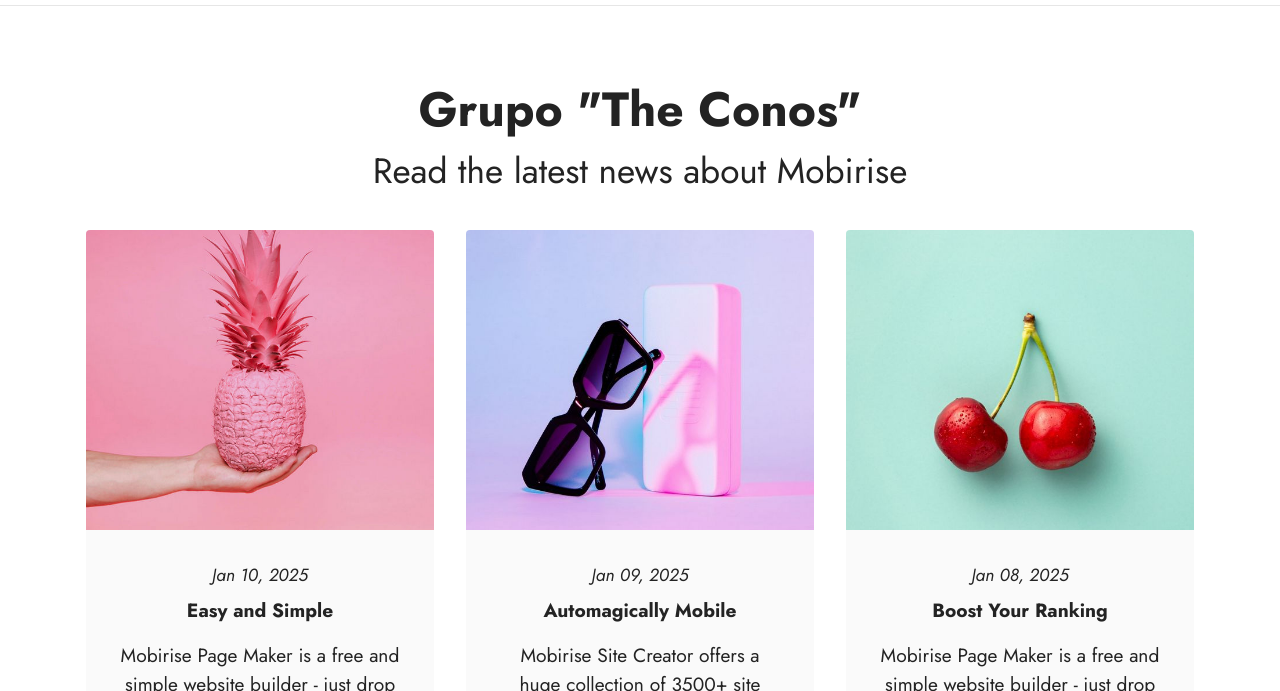
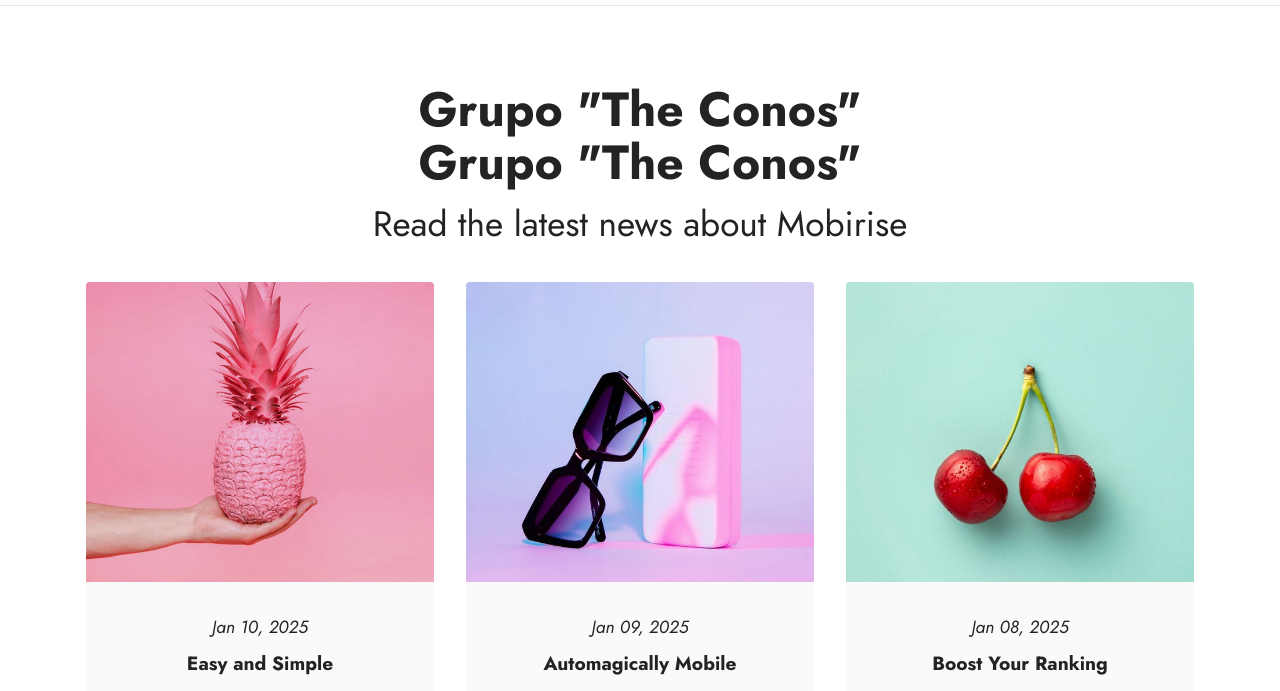
Before and after one commit to FranLeo98/HIA_2022_Experiencia-de-Usuario, a plain HTML site: page inicio.html in a window 1280 px wide. Shown: the part 72-763 px from the top of the page. Drawn offline with Linux system fonts and the light colour scheme.

Commit message:
2da parte

```diff
--- a/inicio.html
+++ b/inicio.html
@@ -67,6 +67,7 @@
 
     <div class="container">
         <div class="mbr-section-head">
+            <h4 class="mbr-section-title mbr-fonts-style align-center mb-0 display-2"><strong>Grupo "The Conos"</strong></h4>
             <h4 class="mbr-section-title mbr-fonts-style align-center mb-0 display-2"><strong>Grupo "The Conos"</strong></h4>
             <h5 class="mbr-section-subtitle mbr-fonts-style align-center mb-0 mt-2 display-5">Read the latest news about Mobirise</h5>
         </div>
```
